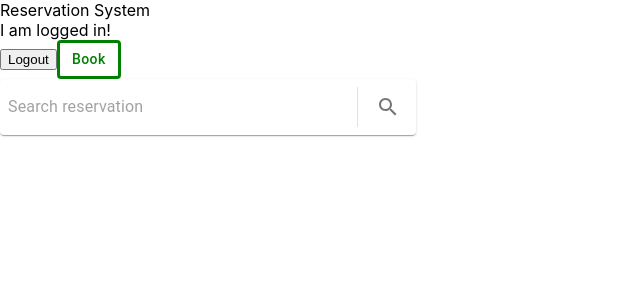
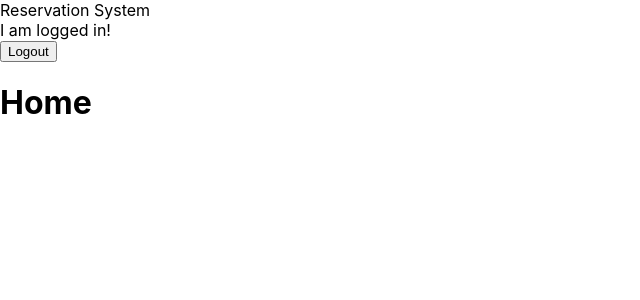
Before and after one commit to DenislavIv03/ResrvationSystem, a React (Vite) app: page /my-reservations in a window 1280 px wide. Both pictures are taken after typing "name@example.com", "Sample123" into the empty fields and a click on the button "SIGN IN". Shown: the top 300 px of the page, without its empty margins (0-640 px from the left). Built offline with nearby package versions, Linux system fonts and the light colour scheme.

Commit message:
Fixing App structure

```diff
--- a/src/App.jsx
+++ b/src/App.jsx
@@ -9,6 +9,8 @@ import MyProfile from './app/pages/ProfilePage'
 import SignUp from './app/pages/Register'
 import BookCalendar from './app/components/BookCalendar'
 import ReservationSearch from './app/components/common/ReservationSearch'
+import DummyHotelSearch from './app/components/DummyHotelSearch'
+import UserReservations from './app/components/UserReservations'
 
 
 function App() {
@@ -22,17 +24,17 @@ function App() {
             <Box sx={{  marginRight: "10px"}}>Reservation System</Box>
             <div>I am logged in!</div>
             <button onClick={() => dispatch(logout())}>Logout</button>
-            <BookCalendar />
-            <ReservationSearch />
+
             <Routes>
-            <Route path="profile" element={<MyProfile/>} />
+              <Route index element={<h1>Home</h1>}/>
+              <Route path="profile" element={<MyProfile/>} />
+              <Route path="register" element={<SignUp/>} />
+              <Route path="my-reservations" element={<UserReservations />}/>
             </Routes>
-            <Routes>
-            <Route path="register" element={<SignUp/>} />
-            </Routes>
+
           </ProtectedRoute>
         }/>
-        <Route path='/sign-in' element={<SignIn />}/>
+        <Route path='sign-in' element={<SignIn />}/>
       </Routes>
 
 
--- a/src/app/components/UserReservations.jsx
+++ b/src/app/components/UserReservations.jsx
@@ -1,11 +1,11 @@
 import { DataGrid } from "@mui/x-data-grid"
 import { useSelector } from "react-redux"
 import { selectCalendarDates } from "../../features/slices/bookCalendarSlice"
+import DummyHotelSearch from "./DummyHotelSearch"
 
 function UserReservations() {
 
   const rows = useSelector(selectCalendarDates)
-  console.log(rows)
 
   const columns = [
     {field: 'hotelName', headerName: 'Name', width: 200},
@@ -16,6 +16,8 @@ function UserReservations() {
   return (
     <>
         <h1>My Reservations</h1>
+
+        <DummyHotelSearch />
 
         <DataGrid
             rows={rows}
```
